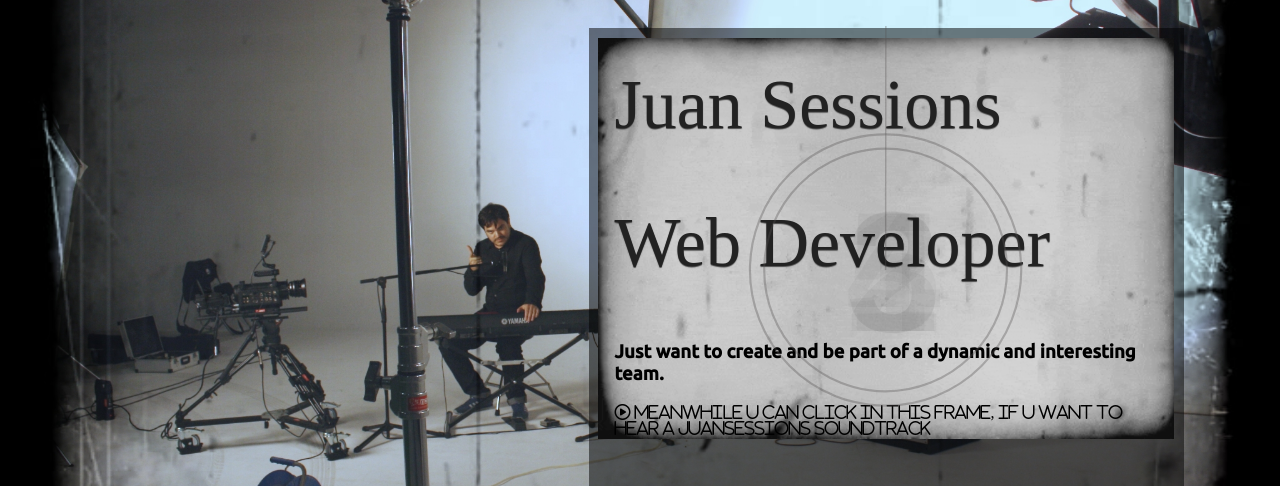
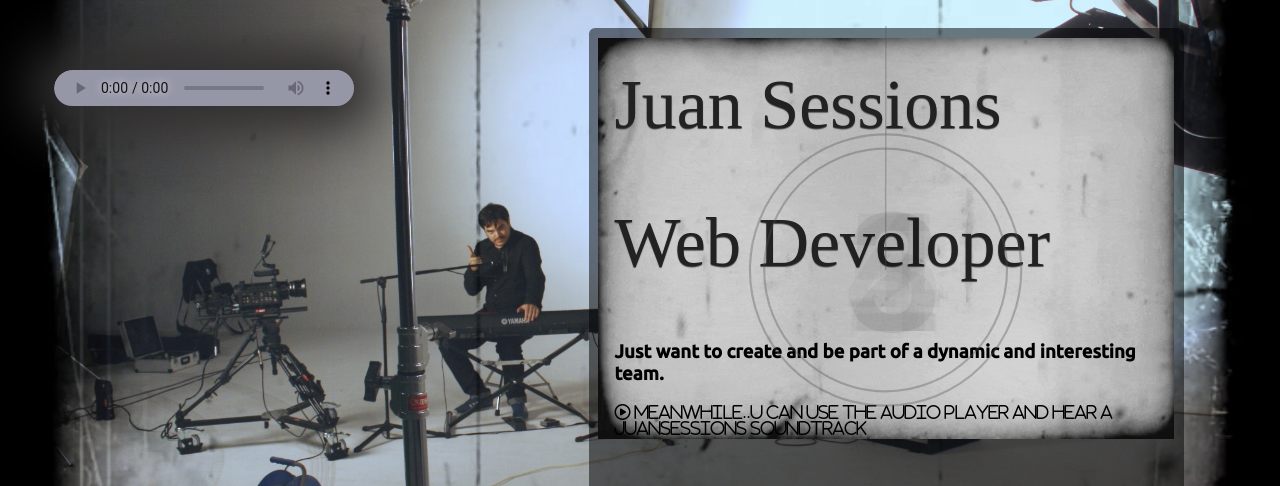
Before and after one commit to JuanSessions/personal-portfolio, a React (Create React App) app: page / in a window 1280 px wide. Shown: the part 166-652 px from the top of the page. Built offline with nearby package versions, Linux system fonts and the light colour scheme; no server answers.

Commit message:
audio playern extras

```diff
--- a/package.json
+++ b/package.json
@@ -8,6 +8,7 @@
     "@testing-library/user-event": "^7.2.1",
     "node-sass": "^4.14.0",
     "react": "^16.13.1",
+    "react-audio-player": "^0.13.0",
     "react-dom": "^16.13.1",
     "react-router-dom": "^5.1.2",
     "react-scripts": "3.4.1",
--- a/src/components/About.jsx
+++ b/src/components/About.jsx
@@ -9,7 +9,7 @@ function About() {
                 <h2>About</h2>
                 <div className="about-text">
                     <p>Hello, I'm Juan,</p>
-                    <p>just finished my first studies as a full stack web developer, but ready to learn with actual experience working in a team and helping with my creativity. </p>
+                    <p>just finished my first studies as a full stack web developer, but ready to keep learning, to work in a team bringing my will and creativity to the table. </p>
                 </div>
                 <h4>Skills</h4>
                 <ul className="icons">
--- a/src/components/Home.jsx
+++ b/src/components/Home.jsx
@@ -1,27 +1,31 @@
 import React from 'react'
 import Countdown from "./Countdown"
-import useSound from "use-sound";
 import ImgSound from "../sounds/soundTrack.wav";
+import ReactAudioPlayer from 'react-audio-player';
+
 
 
 function Home() {
 
-    const [playActive] = useSound(ImgSound, { volume: 0.30 });
     return (
-        <div className="content-container-outer" onClick={playActive}>
+        <div className="content-container-outer">
             <div className="content-container">
                 <h1>Juan Sessions</h1>
                 <h2>Web Developer</h2>
                 <h3>Just want to create and be part of a dynamic and interesting team.</h3>
-                <i class="far fa-play-circle"> Meanwhile U can click in this frame, if U want to hear a JuanSessions soundtrack</i>
+                <i class="far fa-play-circle"> Meanwhile..U can use the audio player and hear a JuanSessions soundtrack</i>
+
                 <Countdown />
             </div>
-
+            <ReactAudioPlayer
+                src={ImgSound}
+                controls
+                volume={0.2}
+                className="audio-player"
+            />
         </div>
     )
-    setTimeout(() => {
-        // circleOuter.style.zIndex = '-1';
-    }, 5000)
+
 }
 
 export default Home
--- a/src/components/Navbar.jsx
+++ b/src/components/Navbar.jsx
@@ -5,7 +5,7 @@ import useSound from "use-sound";
 import ButtonSound from "../sounds/templeBell.mp3";
 
 function Navbar() {
-    const [playActive] = useSound(ButtonSound, { volume: 0.35 });
+    const [playActive] = useSound(ButtonSound, { volume: 0.30 });
     return (
         <nav>
             <ul className="section">
--- a/src/style/App.scss
+++ b/src/style/App.scss
@@ -1,11 +1,8 @@
 @import url('https://fonts.googleapis.com/css2?family=Ubuntu:wght@500&display=swap');
 .App {
     height: 100vh;
-    // text-align: center;
     display: flex;
     flex-direction: column;
-    //justify-content: flex-start;
-    //align-items: flex-end;
     background-image: url("../images/portfolio-mask.jpg");
     background-position: center;
     background-repeat: no-repeat;
@@ -76,15 +73,13 @@ nav {
     padding: 0.6rem;
     width: 36rem;
     height: 65vh;
-    // max-width: 50rem;
-    // color: rgb(233, 220, 220);
     background-color: rgba(0, 0, 0, 0.5);
+    border-radius: 6px;
 }
 
 .content-container {
     height: 26rem;
     width: 34rem;
-    // margin-top: -8rem;
     position: absolute;
     top: 11rem;
     padding: 0.5rem 1rem;
@@ -124,7 +119,8 @@ h2 {
                 font-size: 3rem;
                 color: rgb(7, 54, 7);
                 &:hover {
-                    text-shadow: rgb(7, 54, 7) 1px 0 50px;
+                    -webkit-transform: rotate(360deg);
+                    -webkit-transition-duration: 0.2s;
                 }
             }
         }
@@ -144,8 +140,9 @@ h2 {
         img {
             width: 100%;
             object-fit: contain;
+            border-radius: 7px;
             &:hover {
-                box-shadow: rgb(28, 28, 63) 1px 0 60px;
+                box-shadow: 0px 0px 50px 21px black;
             }
         }
     }
@@ -165,7 +162,7 @@ h2 {
             text-decoration: none;
             font-size: 3.5rem;
             &:hover {
-                box-shadow: black 1px 0 40px;
+                box-shadow: 0px 0px 50px 27px rgba(0, 0, 0, 0.75);
                 background-color: gray;
             }
         }
@@ -180,9 +177,22 @@ h2 {
         align-self: center;
         margin-top: 2rem;
         &:hover {
-            box-shadow: black 1px 0 40px;
+            box-shadow: 0px 0px 50px 27px rgba(0, 0, 0, 0.75);
         }
     }
+}
+
+// Audio Player
+.react-audio-player {
+    height: 2.3rem;
+    margin-left: -34rem;
+    margin-top: 2rem;
+    border-radius: 20px;
+    box-shadow: 0px 0px 50px 27px rgb(49, 47, 47);
+}
+
+audio::-webkit-media-controls-panel {
+    background-color: rgba(59, 59, 90, 0.5)
 }
 
 // iframe {
```
Also changed, not shown: 1 other file (tests, documents, lock files or other folders).
